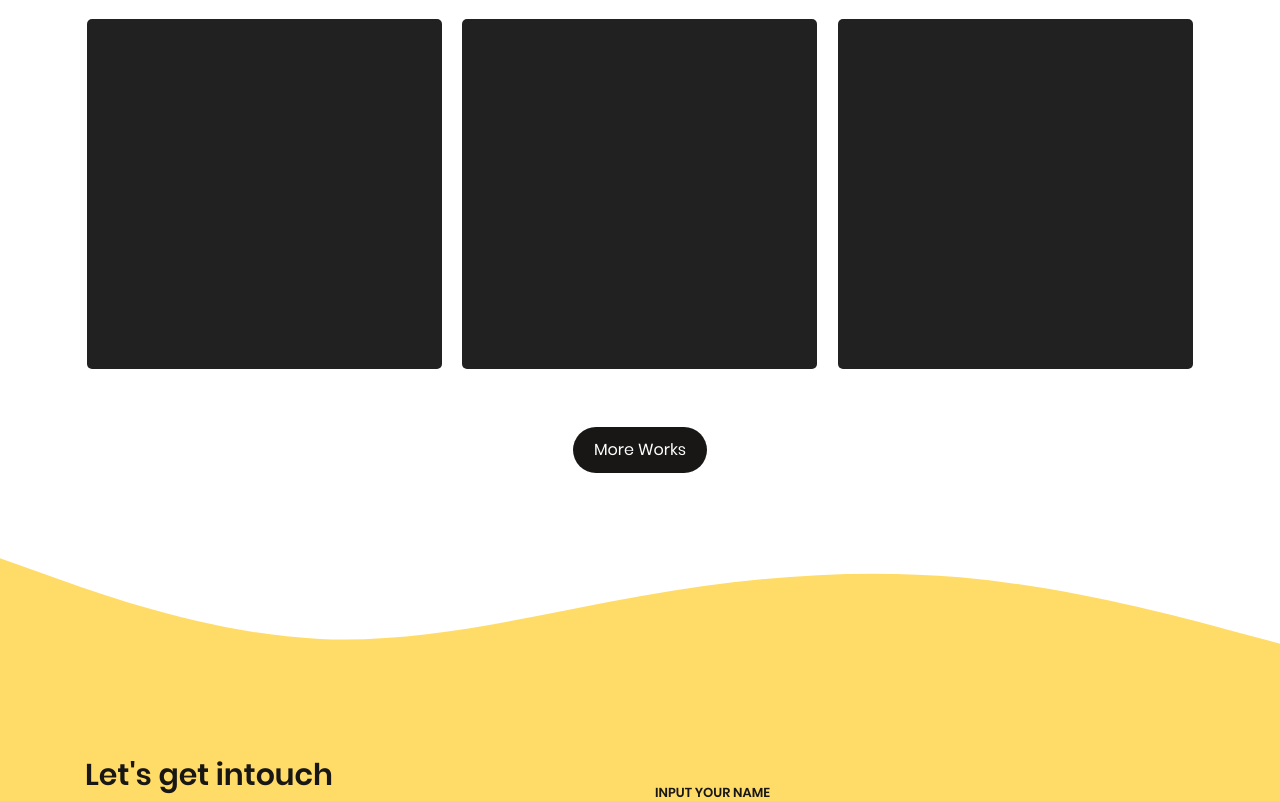
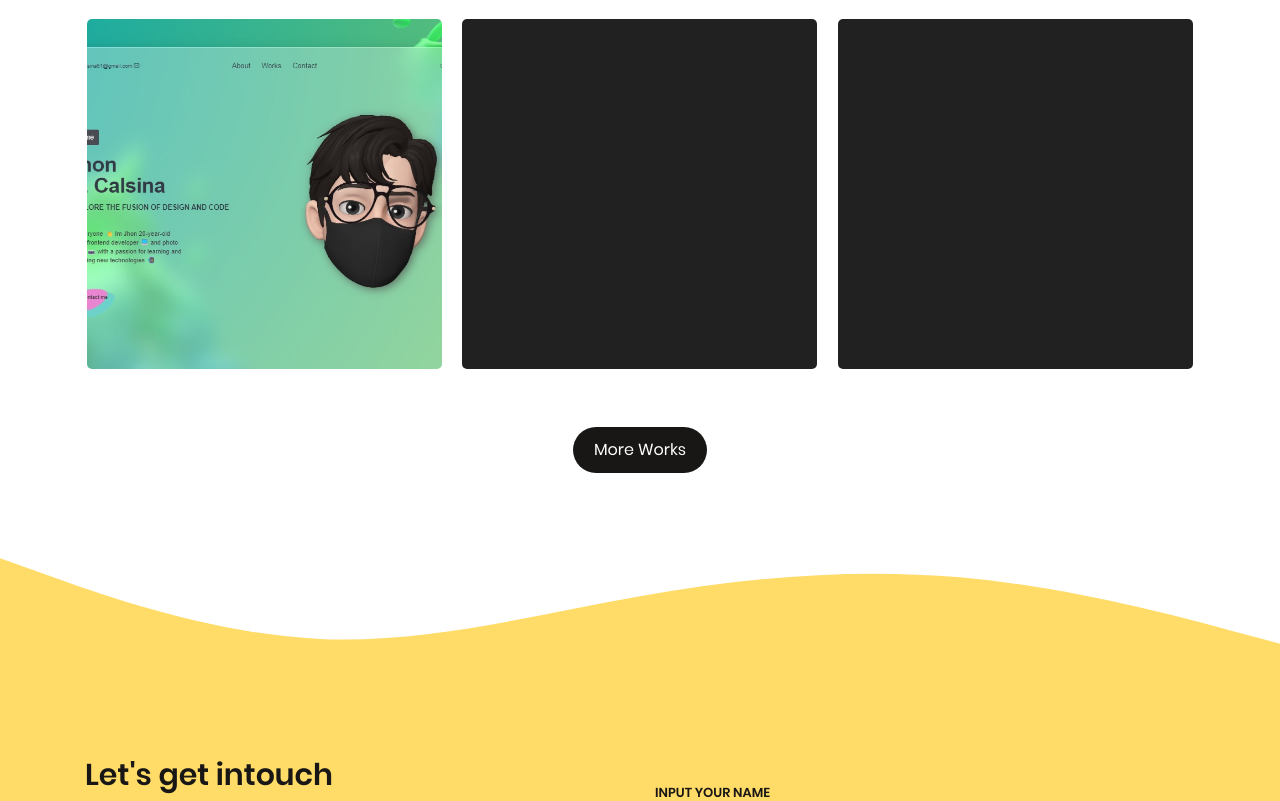
Before and after one commit to JhonCreative/myPortfolioDjango, a Django app: page / in a window 1280 px wide. Shown: the part 2614-3415 px from the top of the page. Run offline with Django 5.2, Linux system fonts and the light colour scheme; some libraries are stand-ins or nearby versions.

Commit message:
adding projects section

```diff
--- a/static/css/main.css
+++ b/static/css/main.css
@@ -485,6 +485,7 @@
 */
 
     #portfoliosection {
+        color:#23252b;
         background: #ffffff;
         height: auto;
     }
--- a/templates/index.html
+++ b/templates/index.html
@@ -249,37 +249,37 @@
                         <!-- end filter portfolio -->
                         <div id="porfoliowarp" class="grid-gutter-md grid-col-3">
                             <!--  PORFOLIO ITEM -->
-                            <div class="porfoliowarp__item" data-groups='["branding"]'>
-                                <a class="porfoliowarp__portolink glightbox" data-glightbox="type: image" href="./asset/portfolio/1.jpg">
+                            <div class="porfoliowarp__item" data-groups='["web"]'>
+                                <a class="porfoliowarp__portolink glightbox" data-glightbox="type: image" href="{% static './asset/portfolio/1.png'%}">
                                     <i class="fa-solid fa-circle-plus"></i>
-                                    <div class="porfoliowarp__content" style="background: url(./asset/portfolio/1.jpg) no-repeat center;  background-position: center;
+                                    <div class="porfoliowarp__content" style="background: url({% static './asset/portfolio/1.png'%}) no-repeat center;  background-position: center;
                         background-size: cover;"></div>
                                 </a>
                             </div>
                             <!-- END PORTFOLIO ITEM -->
                             <!--  PORFOLIO ITEM -->
                             <div class="porfoliowarp__item" data-groups='["branding"]'>
-                                <a class="porfoliowarp__portolink glightbox" data-glightbox="type: image" href="./asset/portfolio/2.jpg">
+                                <a class="porfoliowarp__portolink glightbox" data-glightbox="type: image" href="{% static './asset/portfolio/2.png'%}">
                                     <i class="fa-solid fa-circle-plus"></i>
-                                    <div class="porfoliowarp__content" style="background: url(./asset/portfolio/2.jpg) no-repeat center;  background-position: center;
+                                    <div class="porfoliowarp__content" style="background: url({% static './asset/portfolio/2.png'%}) no-repeat center;  background-position: center;
                         background-size: cover;"></div>
                                 </a>
                             </div>
                             <!-- END PORTFOLIO ITEM -->
                             <!--  PORFOLIO ITEM -->
                             <div class="porfoliowarp__item" data-groups='["web"]'>
-                                <a class="porfoliowarp__portolink glightboxvideo" data-glightbox="type: video" href="https://www.youtube.com/watch?v=mqy98hcMV9w">
+                                <a class="porfoliowarp__portolink glightbox" data-glightbox="type: image" href="{% static './asset/portfolio/3.png'%}">
                                     <i class="fa-solid fa-circle-plus"></i>
-                                    <div class="porfoliowarp__content" style="background: url(./asset/portfolio/3.jpg) no-repeat center;  background-position: center;
+                                    <div class="porfoliowarp__content" style="background: url({% static './asset/portfolio/3.png'%}) no-repeat center;  background-position: center;
                         background-size: cover;"></div>
                                 </a>
                             </div>
                             <!-- END PORTFOLIO ITEM -->
                             <!--  PORFOLIO ITEM -->
                             <div class="porfoliowarp__item" data-groups='["web"]'>
-                                <a class="porfoliowarp__portolink glightbox" data-glightbox="type: image" href="./asset/portfolio/4.jpg">
+                                <a class="porfoliowarp__portolink glightbox" data-glightbox="type: image" href="{% static './asset/portfolio/4.png'%}">
                                     <i class="fa-solid fa-circle-plus"></i>
-                                    <div class="porfoliowarp__content" style="background: url(./asset/portfolio/4.jpg) no-repeat center;  background-position: center;
+                                    <div class="porfoliowarp__content" style="background: url({% static './asset/portfolio/4.png'%}) no-repeat center;  background-position: center;
                         background-size: cover;"></div>
                                 </a>
                             </div>
```
Also changed, not shown: static/asset/hero/1.jpg (deleted), static/asset/portfolio/1.jpg (deleted), static/asset/portfolio/1.png (added), static/asset/portfolio/2.jpg (deleted), static/asset/portfolio/3.jpg (deleted), static/asset/portfolio/3.png (added), static/asset/portfolio/4.jpg (deleted), static/asset/portfolio/4.png (added), 1 other file.
